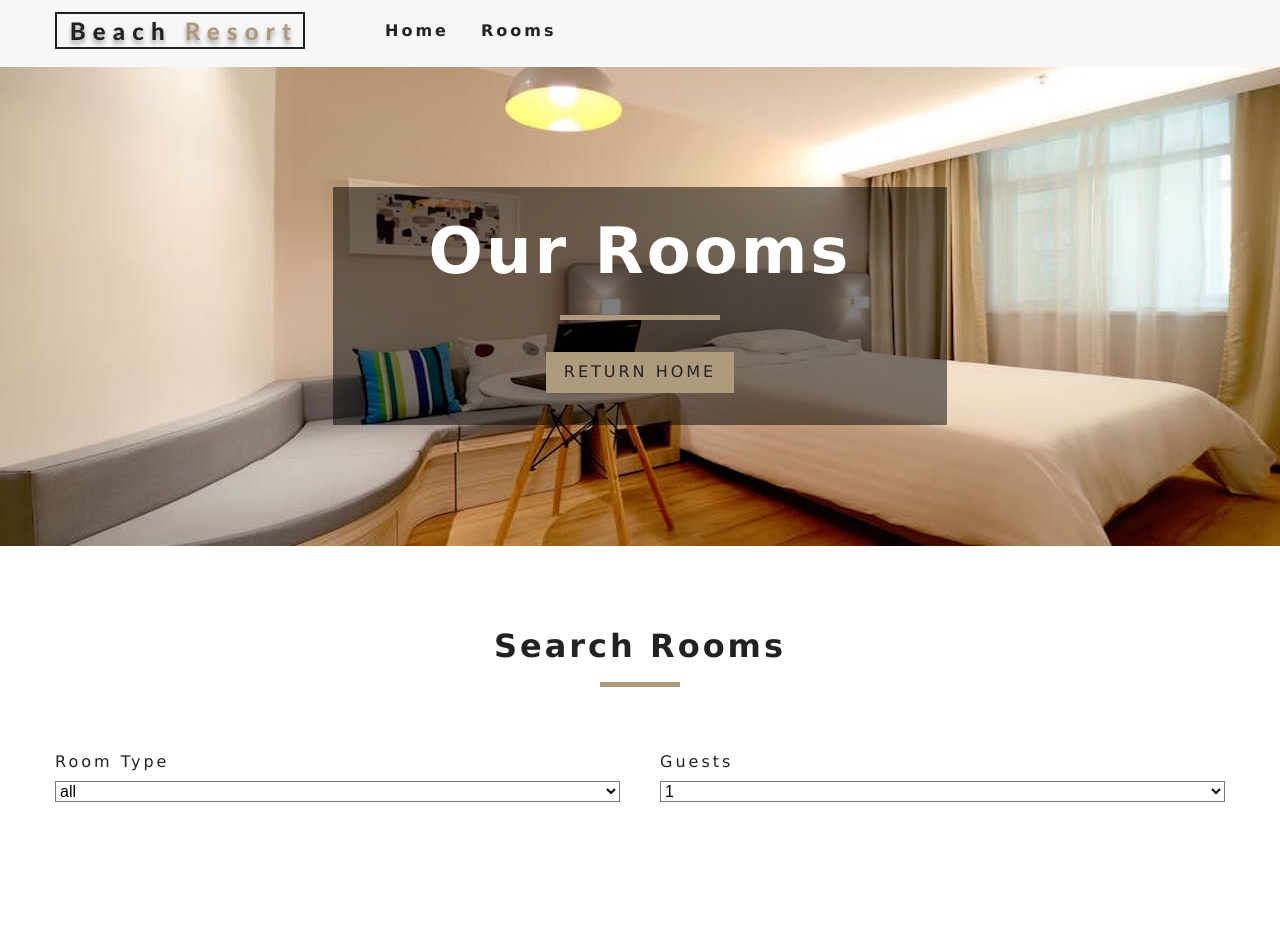
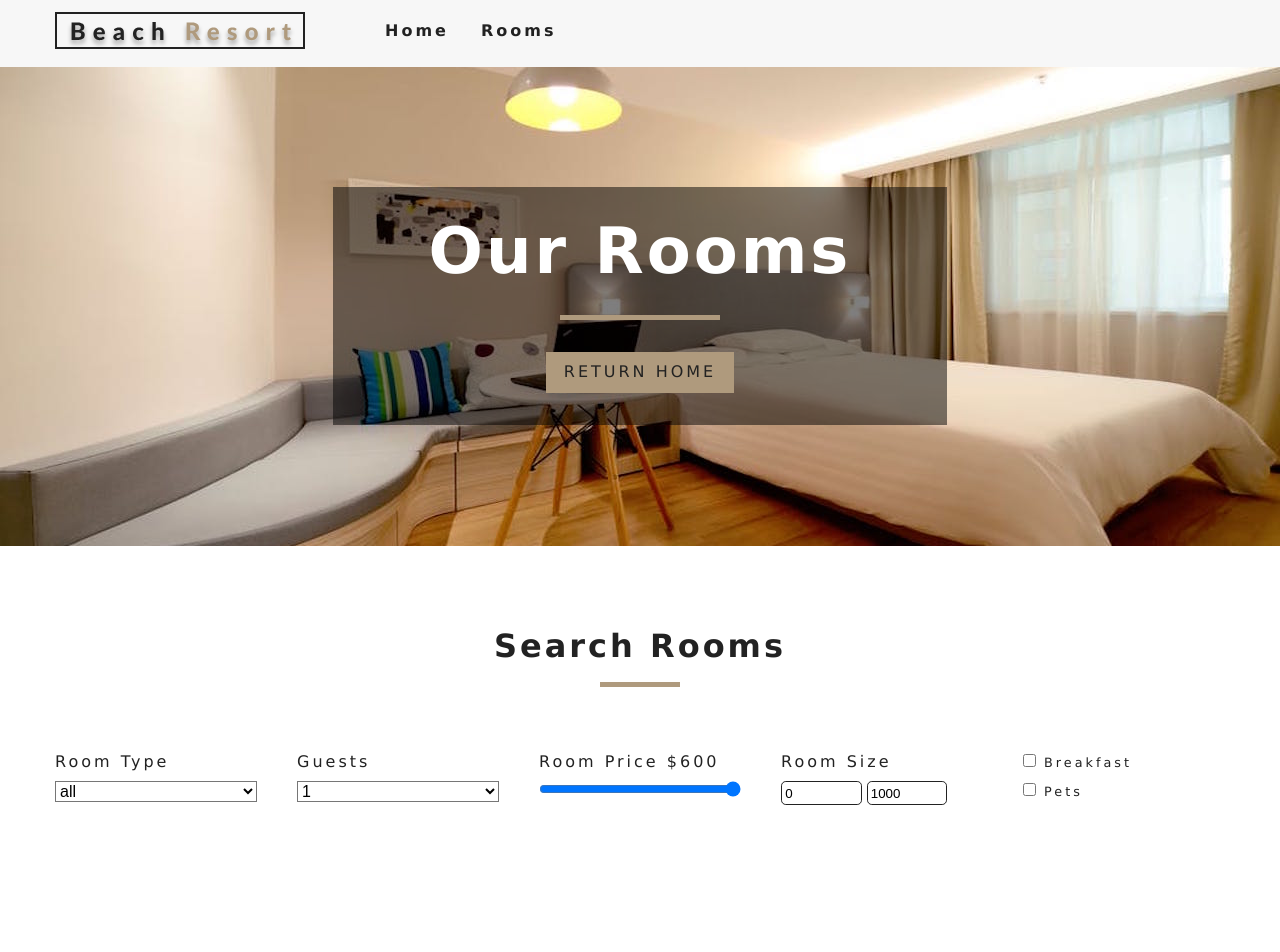
Before and after one commit to B-HANSEN/Tara_Beach_Resort, a React (Create React App) app: page /rooms in a window 1280 px wide. Shown: the top 952 px of the page. Built offline with nearby package versions, Linux system fonts and the light colour scheme.

Commit message:
added room price filter

```diff
--- a/src/components/RoomFilter.js
+++ b/src/components/RoomFilter.js
@@ -1,70 +1,139 @@
-import React from 'react';
-import { useContext } from 'react';
-import { RoomContext } from '../context';
-import Title from './Title';
-
-
-// get all unique values:
+import React from "react";
+import { useContext } from "react";
+import { RoomContext } from "../context";
+import Title from "./Title";
+// get all unique values
 const getUnique = (items, value) => {
-    //new Set() checks if item is already in the array, if not it will be added
-    return [...new Set(items.map(item => item[value]))]
+  return [...new Set(items.map(item => item[value]))];
 };
 
-const RoomFilter = ({ rooms }) => {
-
-// React hooks:
+const RoomsFilter = ({ rooms }) => {
+  // react hooks
   const context = useContext(RoomContext);
-    const { handleChange, type, capacity, price,
-        minPrice, maxPrice, minSize, maxSize, breakfast, pets
+  const {
+    handleChange,
+    type,
+    capacity,
+    price,
+    minPrice,
+    maxPrice,
+    minSize,
+    maxSize,
+    breakfast,
+    pets
   } = context;
 
-    // get unique types:
-    let types = getUnique(rooms, 'type');
-    // add all:
-    types = ['all', ...types];
-    // map to JSX:
-    types = types.map((item, index) => {
-        return <option key={ index } value={ item }>{ item }</option>
-    });
-
-    let people = getUnique(rooms, 'capacity');
+  // get unique types
+  let types = getUnique(rooms, "type");
+  // add all
+  types = ["all", ...types];
+  // map to jsx
+  types = types.map((item, index) => (
+    <option key={index} value={item}>
+      {item}
+    </option>
+  ));
+  // get unique capacity
+  let people = getUnique(rooms, "capacity");
   people = people.map((item, index) => (
-        <option key={ index } value={ item }>{ item }</option>
+    <option key={index} value={item}>
+      {item}
+    </option>
   ));
-
-
-    return  <section className="filter-container">
+  return (
+    <section className="filter-container">
       <Title title="search rooms" />
       <form className="filter-form">
         {/* select type */}
-
         <div className="form-group">
           <label htmlFor="type">room type</label>
-                        <select name="type" id="type"
-                            value={ type } className="form-control"
-                            onChange={ handleChange }>
-                        { types }
+          <select
+            name="type"
+            id="type"
+            onChange={handleChange}
+            className="form-control"
+            value={type}
+          >
+            {types}
           </select>
         </div>
-
-                    {/* end select type */}
-
-
-                    {/* guests */}
-
+        {/* end of select type */}
+        {/* guests  */}
         <div className="form-group">
           <label htmlFor="capacity">Guests</label>
           <select
-                            name="capacity" id="capacity"
-                            value={ capacity } className="form-control"
-                            onChange={ handleChange }>
-                        { people }
+            name="capacity"
+            id="capacity"
+            onChange={handleChange}
+            className="form-control"
+            value={capacity}
+          >
+            {people}
           </select>
         </div>
-
-                    {/* end guests */}
+        {/* end of guests */}
+        {/* room price */}
+        <div className="form-group">
+          <label htmlFor="price">room price ${price}</label>
+          <input
+            type="range"
+            name="price"
+            min={minPrice}
+            max={maxPrice}
+            id="price"
+            value={price}
+            onChange={handleChange}
+            className="form-control"
+          />
+        </div>
+        {/* end of room price*/}
+        {/* size */}
+        <div className="form-group">
+          <label htmlFor="price">room size </label>
+          <div className="size-inputs">
+            <input
+              type="number"
+              name="minSize"
+              value={minSize}
+              onChange={handleChange}
+              className="size-input"
+            />
+            <input
+              type="number"
+              name="maxSize"
+              value={maxSize}
+              onChange={handleChange}
+              className="size-input"
+            />
+          </div>
+        </div>
+        {/* end of select type */}
+        {/* extras */}
+        <div className="form-group">
+          <div className="single-extra">
+            <input
+              type="checkbox"
+              name="breakfast"
+              id="breakfast"
+              checked={breakfast}
+              onChange={handleChange}
+            />
+            <label htmlFor="breakfast">breakfast</label>
+          </div>
+          <div className="single-extra">
+            <input
+              type="checkbox"
+              name="pets"
+              checked={pets}
+              onChange={handleChange}
+            />
+            <label htmlFor="breakfast">pets</label>
+          </div>
+        </div>
+        {/* end of extras type */}
       </form>
     </section>
-}
+  );
+};
 
-export default RoomFilter;
+export default RoomsFilter;
--- a/src/context.js
+++ b/src/context.js
@@ -81,15 +81,22 @@ filterRooms = () => {
     price = parseInt(price);
 
 // filter by type:
+// show only rooms as received from type selection:
     if(type !== 'all') {
         tempRooms = tempRooms.filter(room => room.type === type)
     }
 
 // filter by capacity:
+// show only rooms that fulfil the capacity criterion
     if(capacity !== 1) {
         tempRooms = tempRooms.filter(room => room.capacity >= capacity)
     }
 
+// filter by price
+    tempRooms = tempRooms.filter(room => room.price <= price);
+
+
+// change state
     this.setState({ sortedRooms: tempRooms })
 };
 
```
Lines whose indentation alone changed are shown as unchanged.
